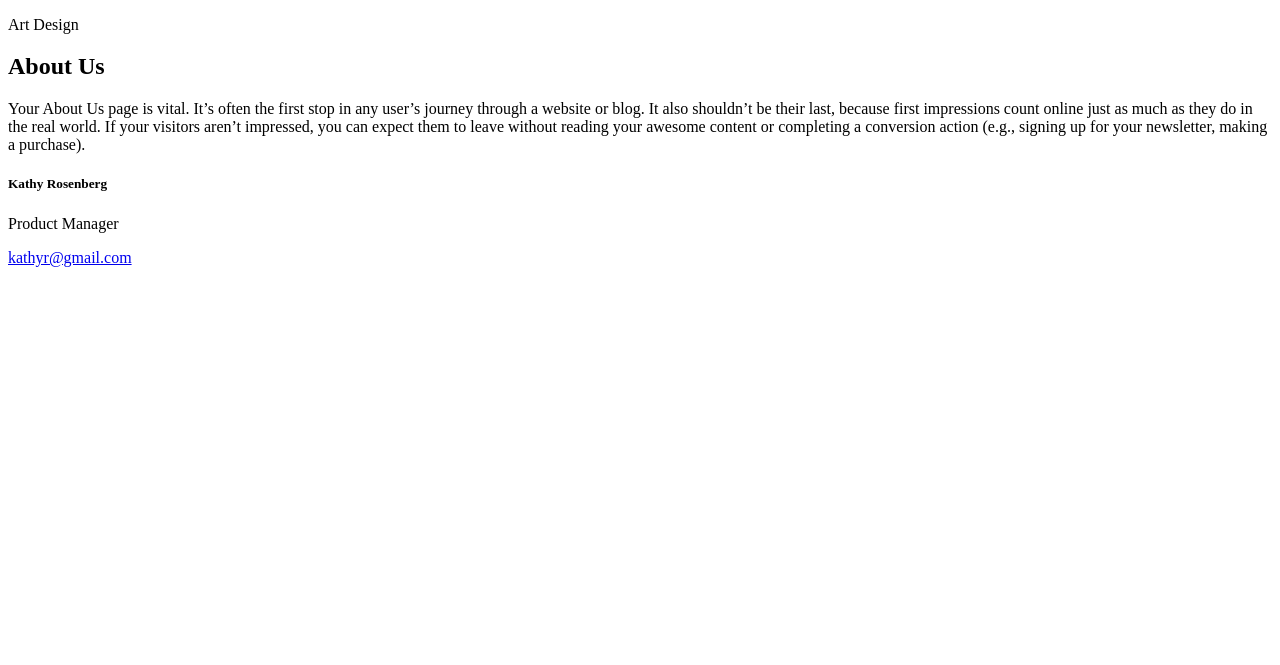
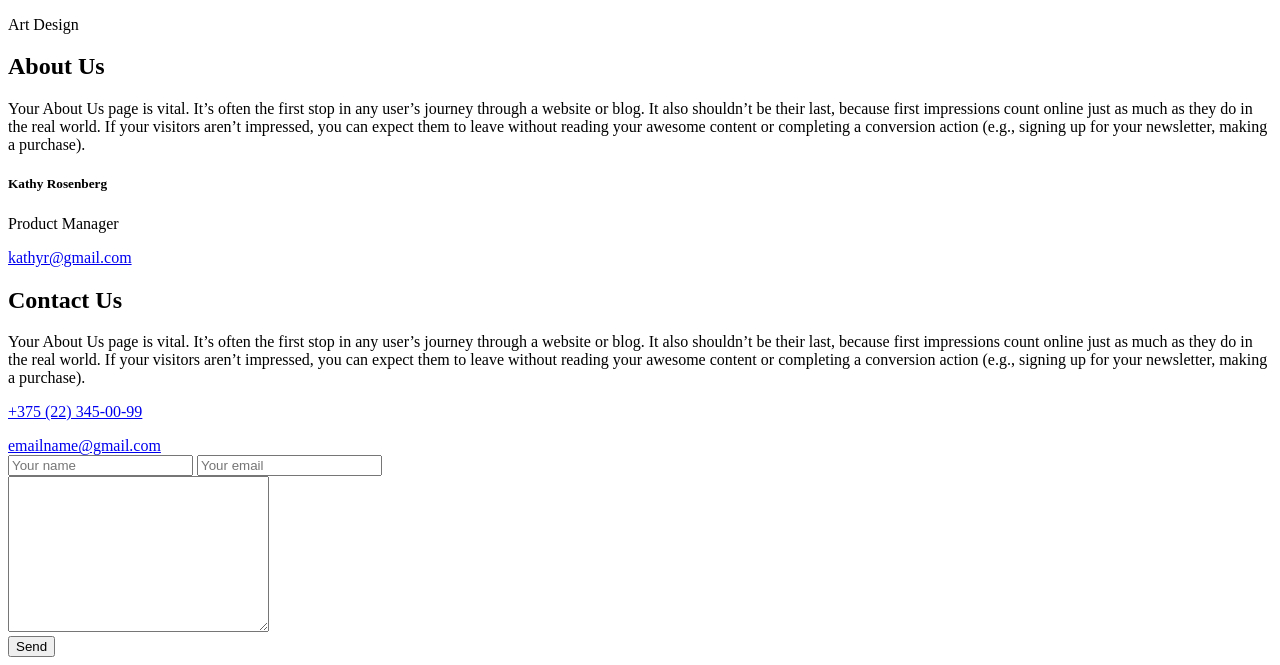
Before and after one commit to Anton-Gadiyatov/Productly, a plain HTML site: page index.html in a window 1280 px wide. Shown: the part 616-1281 px from the top of the page. Before the commit the page ends 891 px from the top, so only its background shows below. Drawn offline with Linux system fonts and the light colour scheme.

Commit message:
feat: add contact-us section basic layout

```diff
--- a/index.html
+++ b/index.html
@@ -106,5 +106,43 @@
         </div>
       </div>
     </section>
+    <section class="contact-us">
+      <div class="content-wrapper">
+        <h2>Contact Us</h2>
+        <div class="layout-2-column">
+          <div class="contact-us__content">
+            <p>
+              Your About Us page is vital. It’s often the first stop in any
+              user’s journey through a website or blog. It also shouldn’t be
+              their last, because first impressions count online just as much as
+              they do in the real world. If your visitors aren’t impressed, you
+              can expect them to leave without reading your awesome content or
+              completing a conversion action (e.g., signing up for your
+              newsletter, making a purchase).
+            </p>
+            <p>
+              <span class="ico ico--phone"></span>
+              <a href="tel:+375223450099">+375 (22) 345-00-99</a>
+            </p>
+            <span class="ico ico--letter"></span>
+            <a href="mailto:emailname@gmail.com">emailname@gmail.com</a>
+          </div>
+          <div class="contact-us__form">
+            <form action="" method="POST">
+              <div class="layout-2-column">
+                <input type="text" name="name" placeholder="Your name" />
+                <input type="email" name="email" placeholder="Your email" />
+              </div>
+              <textarea name="question" cols="30" rows="10"></textarea>
+              <div class="contact-us__button">
+                <button class="button button--colored" type="submit">
+                  Send
+                </button>
+              </div>
+            </form>
+          </div>
+        </div>
+      </div>
+    </section>
   </body>
 </html>
```
